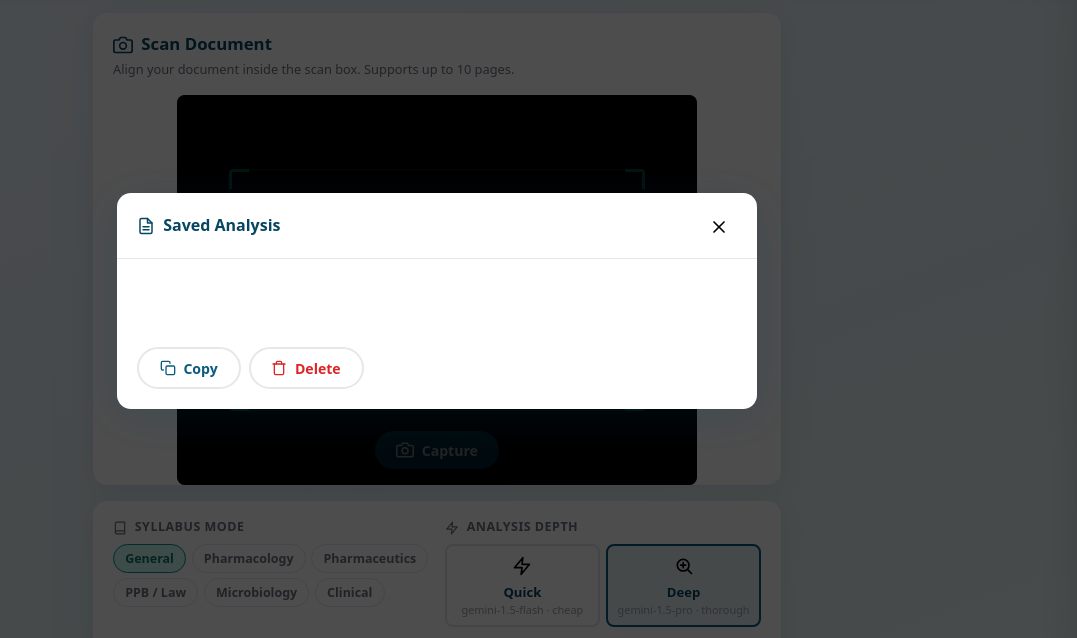
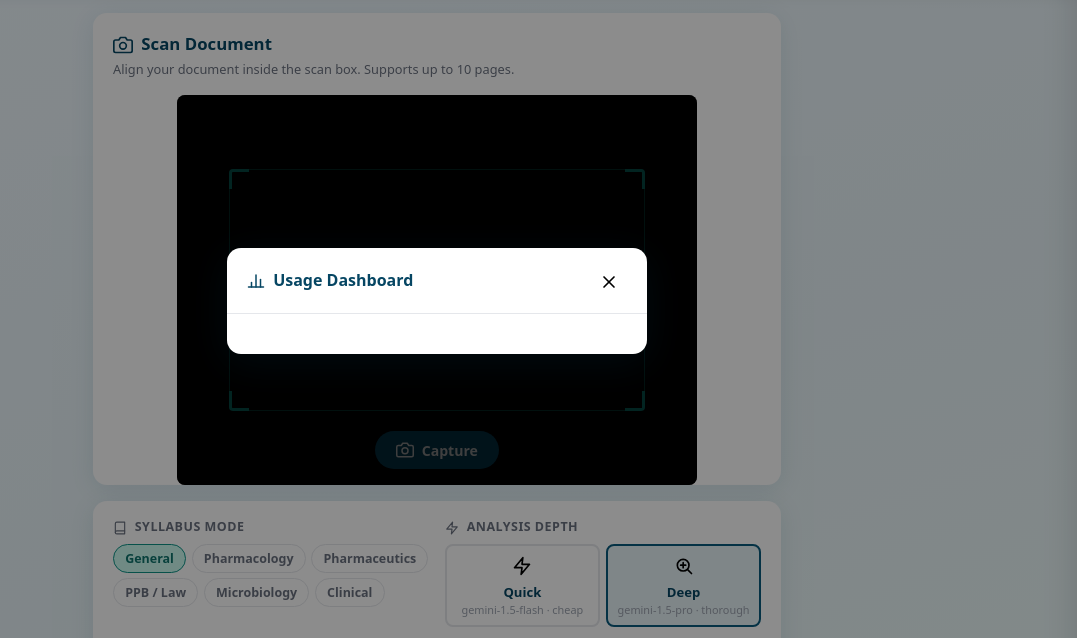
Before and after one commit to ashyamctommy-eng/PharmScanner, a plain HTML site: page frontend/index.html in a window 1280 px wide. Shown: the part 99-737 px from the top of the page, without its empty margins (203-1280 px from the left). Drawn offline with nearby package versions, Linux system fonts and the light colour scheme.

Commit message:
fix: remove detail modal HTML entirely — history loads into main card

```diff
--- a/frontend/index.html
+++ b/frontend/index.html
@@ -366,50 +366,6 @@
     </div>
   </div>
 
-  <!-- ═══ HISTORY DETAIL MODAL ════════════════════════════════════════ -->
-  <div class="modal-overlay" id="detailOverlay" hidden>
-    <div class="modal modal-wide" id="detailModal">
-      <div class="modal-header">
-        <h3>
-          <svg viewBox="0 0 24 24" width="18" height="18" fill="none" stroke="currentColor" stroke-width="2" stroke-linecap="round" stroke-linejoin="round">
-            <path d="M14 2H6a2 2 0 0 0-2 2v16a2 2 0 0 0 2 2h12a2 2 0 0 0 2-2V8z"/>
-            <polyline points="14 2 14 8 20 8"/>
-            <line x1="16" y1="13" x2="8" y2="13"/>
-            <line x1="16" y1="17" x2="8" y2="17"/>
-          </svg>
-          Saved Analysis
-        </h3>
-        <button class="icon-btn" id="detailCloseBtn">
-          <svg viewBox="0 0 24 24" width="20" height="20" fill="none" stroke="currentColor" stroke-width="2" stroke-linecap="round" stroke-linejoin="round">
-            <line x1="18" y1="6" x2="6" y2="18"/>
-            <line x1="6" y1="6" x2="18" y2="18"/>
-          </svg>
-        </button>
-      </div>
-      <div class="modal-body">
-        <div class="detail-thumb-row" id="detailThumbRow"></div>
-        <div class="detail-meta" id="detailMeta"></div>
-        <div class="result-body" id="detailBody"></div>
-        <div class="modal-actions">
-          <button class="btn btn-outline" id="detailCopyBtn">
-            <svg viewBox="0 0 24 24" width="16" height="16" fill="none" stroke="currentColor" stroke-width="2" stroke-linecap="round" stroke-linejoin="round">
-              <rect x="9" y="9" width="13" height="13" rx="2" ry="2"/>
-              <path d="M5 15H4a2 2 0 0 1-2-2V4a2 2 0 0 1 2-2h9a2 2 0 0 1 2 2v1"/>
-            </svg>
-            Copy
-          </button>
-          <button class="btn btn-outline danger" id="detailDeleteBtn">
-            <svg viewBox="0 0 24 24" width="16" height="16" fill="none" stroke="currentColor" stroke-width="2" stroke-linecap="round" stroke-linejoin="round">
-              <polyline points="3 6 5 6 21 6"/>
-              <path d="M19 6v14a2 2 0 0 1-2 2H7a2 2 0 0 1-2-2V6m3 0V4a2 2 0 0 1 2-2h4a2 2 0 0 1 2 2v2"/>
-            </svg>
-            Delete
-          </button>
-        </div>
-      </div>
-    </div>
-  </div>
-
   <!-- ═══ TOAST ═══════════════════════════════════════════════════════ -->
   <div class="toast" id="toast" hidden></div>
 
```
